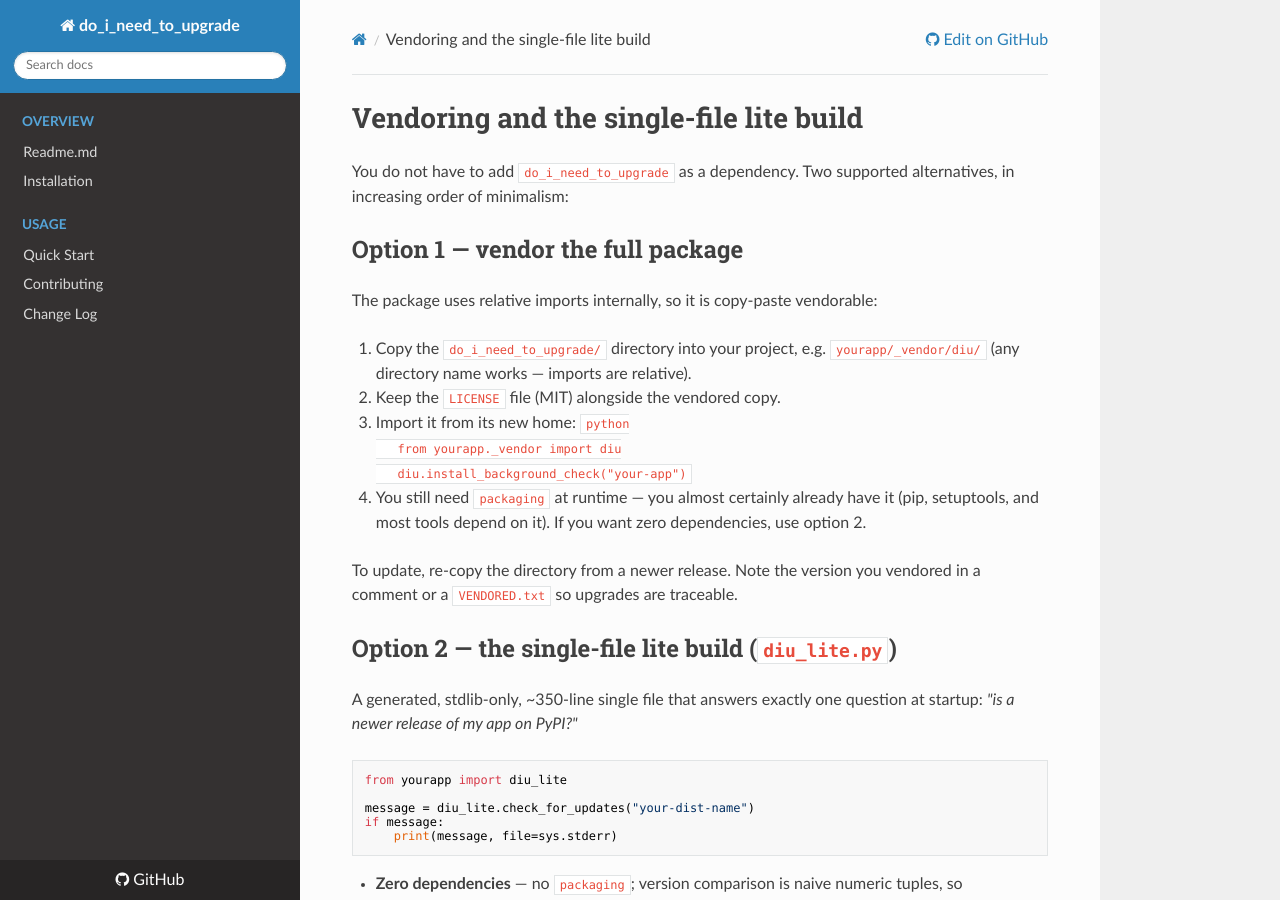
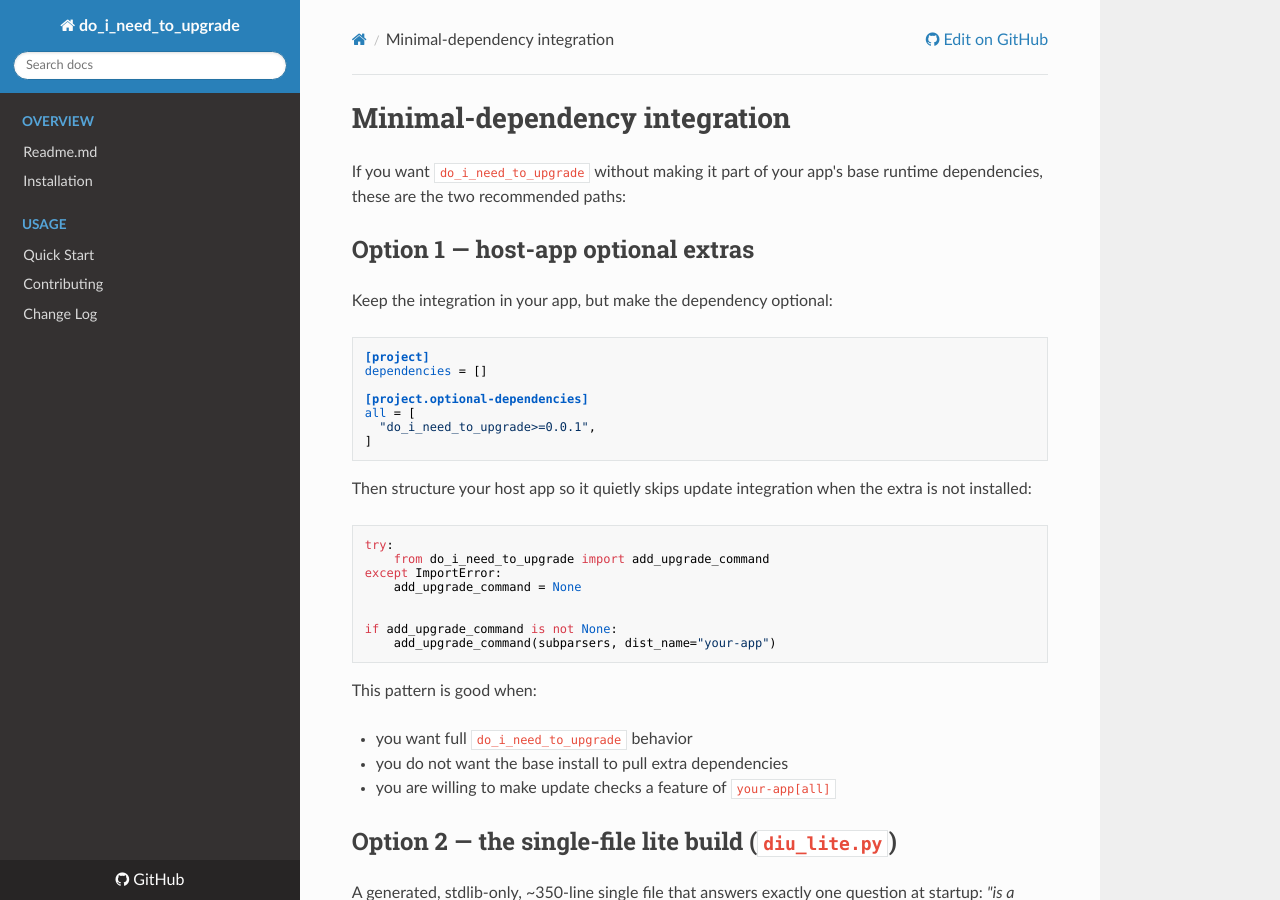
Before and after one commit to matthewdeanmartin/do_i_need_to_upgrade, an MkDocs documentation site: the page built from docs/usage/vendoring.md, in a window 1280 px wide and 900 px high. Built offline with MkDocs 1.6.1, drawn with Linux system fonts in a browser that asks for light colours; nearby versions of some CDN libraries; some of the changed text lies outside the part shown.

Commit message:
docs:various [skip ci]

````diff
--- a/docs/usage/vendoring.md
+++ b/docs/usage/vendoring.md
@@ -1,26 +1,41 @@
-# Vendoring and the single-file lite build
+# Minimal-dependency integration
 
-You do not have to add `do_i_need_to_upgrade` as a dependency. Two supported
-alternatives, in increasing order of minimalism:
+If you want `do_i_need_to_upgrade` without making it part of your app's base
+runtime dependencies, these are the two recommended paths:
 
-## Option 1 — vendor the full package
+## Option 1 — host-app optional extras
 
-The package uses relative imports internally, so it is copy-paste vendorable:
+Keep the integration in your app, but make the dependency optional:
 
-1. Copy the `do_i_need_to_upgrade/` directory into your project, e.g.
-   `yourapp/_vendor/diu/` (any directory name works — imports are relative).
-1. Keep the `LICENSE` file (MIT) alongside the vendored copy.
-1. Import it from its new home:
-   ```python
-   from yourapp._vendor import diu
-   diu.install_background_check("your-app")
-   ```
-1. You still need `packaging` at runtime — you almost certainly already have
-   it (pip, setuptools, and most tools depend on it). If you want zero
-   dependencies, use option 2.
+```toml
+[project]
+dependencies = []
 
-To update, re-copy the directory from a newer release. Note the version you
-vendored in a comment or a `VENDORED.txt` so upgrades are traceable.
+[project.optional-dependencies]
+all = [
+  "do_i_need_to_upgrade>=0.0.1",
+]
+```
+
+Then structure your host app so it quietly skips update integration when the
+extra is not installed:
+
+```python
+try:
+    from do_i_need_to_upgrade import add_upgrade_command
+except ImportError:
+    add_upgrade_command = None
+
+
+if add_upgrade_command is not None:
+    add_upgrade_command(subparsers, dist_name="your-app")
+```
+
+This pattern is good when:
+
+- you want full `do_i_need_to_upgrade` behavior
+- you do not want the base install to pull extra dependencies
+- you are willing to make update checks a feature of `your-app[all]`
 
 ## Option 2 — the single-file lite build (`diu_lite.py`)
 
@@ -64,3 +79,17 @@ verbatim from the package sources via `# lite: begin/end` markers by
 `scripts/build_lite.py`; only the naive version compare, the tiny cache, and
 the public `check_for_updates` are lite-specific. `tests/test_lite.py`
 regenerates and exercises the file on every test run, so it cannot drift.
+
+## Which one should you choose?
+
+Choose **optional extras** when you want:
+
+- integrated `upgrade` and `check-updates` commands
+- installer-aware self-upgrade behavior
+- dependency checks, snoozes, cooloff, and settings support
+
+Choose **`diu_lite.py`** when you want:
+
+- the fewest possible dependencies
+- a single vendored file
+- only the simple "is there a newer release on PyPI?" startup check
````
Also changed, not shown: README.md (+15 -14 lines), spec/HOW_TO_USE_FOR_LLMS.md (added, +178 -0 lines), spec/tkinter_component.md (added, +187 -0 lines).
